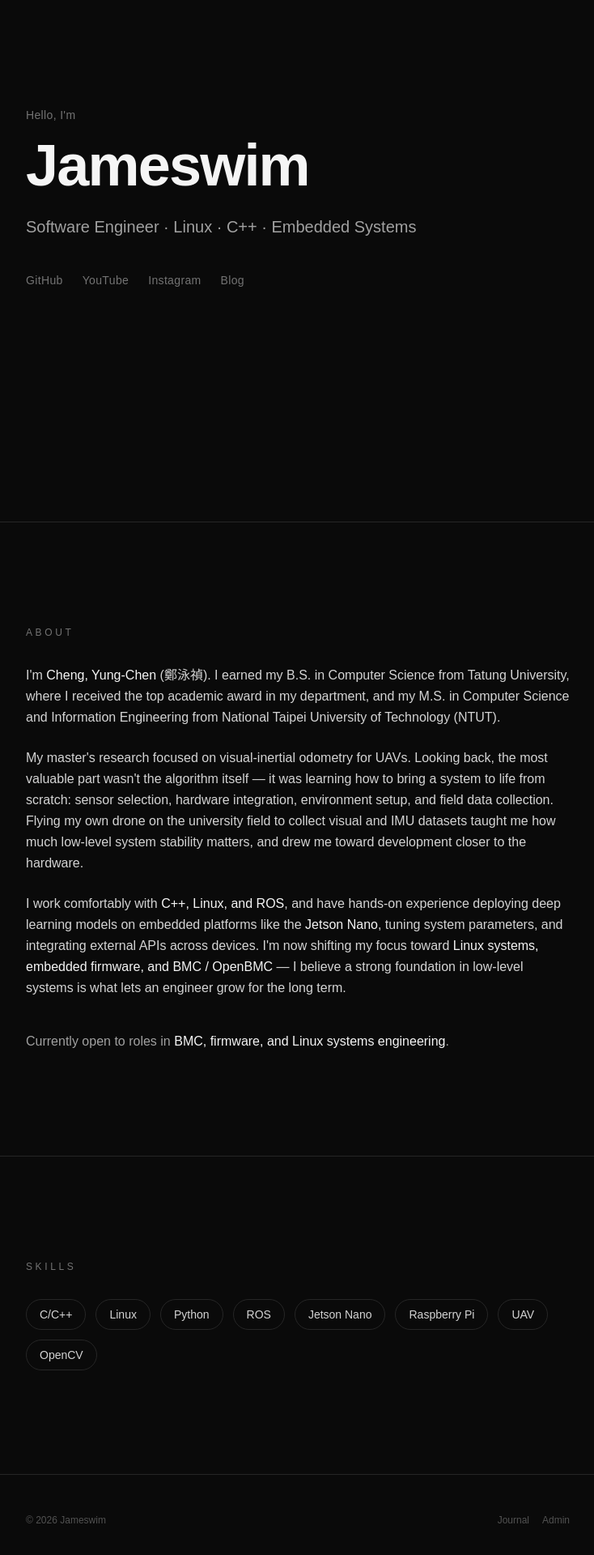
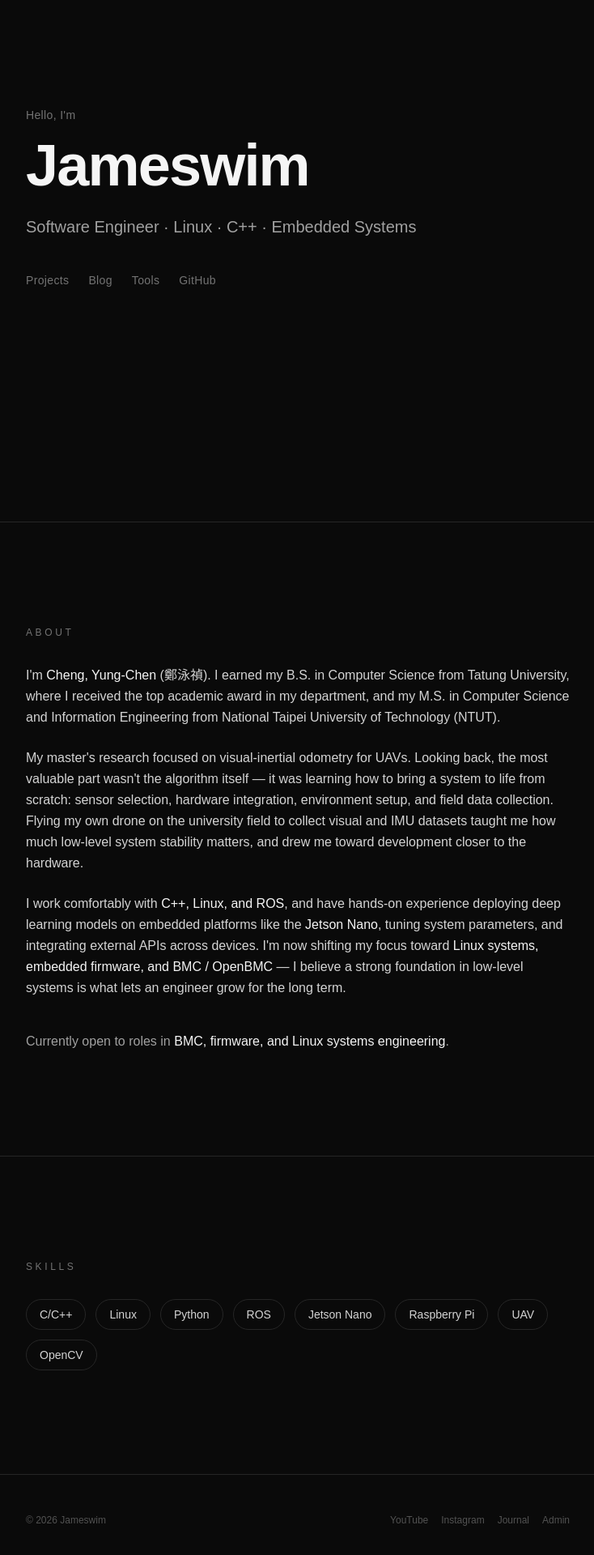
Before and after one commit to jamesswim/jameswim-portfolio, a Next.js app: page / in a window 1280 px wide. Shown: the part 156-2076 px from the top of the page at 81% size, without its empty margins (272-1006 px from the left). Built offline with nearby package versions, Linux system fonts and the light colour scheme.

Commit message:
Reorder home nav links and add Projects/Tools entries

```diff
--- a/src/app/page.tsx
+++ b/src/app/page.tsx
@@ -152,6 +152,24 @@ export default function Home() {
           </p>
 
           <div className="flex gap-6 items-center text-sm tracking-wide">
+            <Link
+              href="/projects"
+              className="text-neutral-500 hover:text-neutral-100 transition-colors"
+            >
+              Projects
+            </Link>
+            <Link
+              href="/blog"
+              className="text-neutral-500 hover:text-neutral-100 transition-colors"
+            >
+              Blog
+            </Link>
+            <Link
+              href="/tools"
+              className="text-neutral-500 hover:text-neutral-100 transition-colors"
+            >
+              Tools
+            </Link>
             <a
               href="https://github.com/jamesswim"
               target="_blank"
@@ -160,28 +178,6 @@ export default function Home() {
             >
               GitHub
             </a>
-            <a
-              href="https://www.youtube.com/@jameswim1107"
-              target="_blank"
-              rel="noopener noreferrer"
-              className="text-neutral-500 hover:text-neutral-100 transition-colors"
-            >
-              YouTube
-            </a>
-            <a
-              href="https://www.instagram.com/jameswim_csie"
-              target="_blank"
-              rel="noopener noreferrer"
-              className="text-neutral-500 hover:text-neutral-100 transition-colors"
-            >
-              Instagram
-            </a>
-            <Link
-              href="/blog"
-              className="text-neutral-500 hover:text-neutral-100 transition-colors"
-            >
-              Blog
-            </Link>
           </div>
         </div>
       </section>
@@ -227,6 +223,22 @@ export default function Home() {
           <p>&copy; 2026 Jameswim</p>
           <div className="flex gap-4">
             <a
+              href="https://www.youtube.com/@jameswim1107"
+              target="_blank"
+              rel="noopener noreferrer"
+              className="hover:text-neutral-400 transition-colors"
+            >
+              YouTube
+            </a>
+            <a
+              href="https://www.instagram.com/jameswim_csie"
+              target="_blank"
+              rel="noopener noreferrer"
+              className="hover:text-neutral-400 transition-colors"
+            >
+              Instagram
+            </a>
+            <a
               href="/journal"
               className="hover:text-neutral-400 transition-colors"
             >
```
